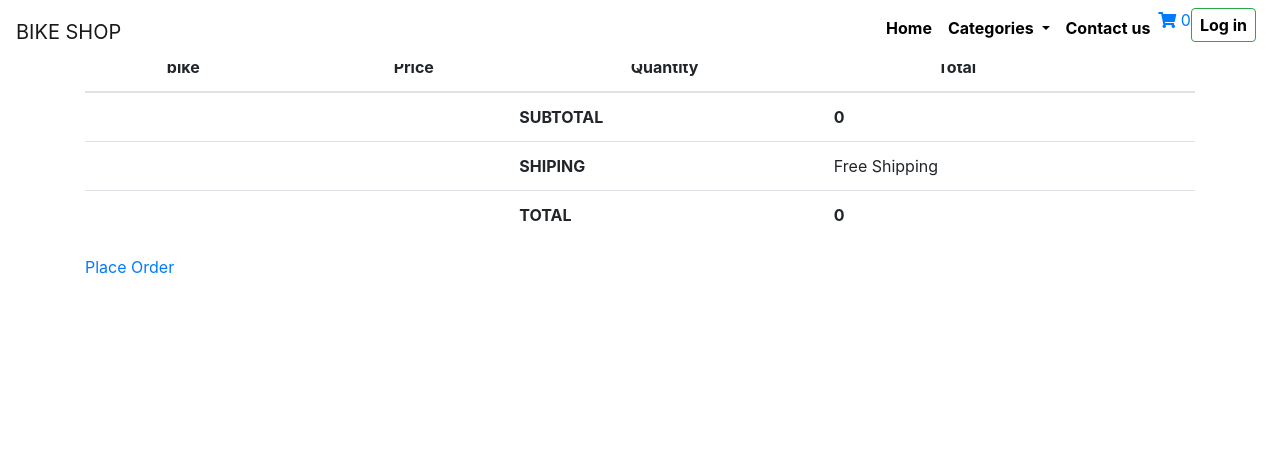
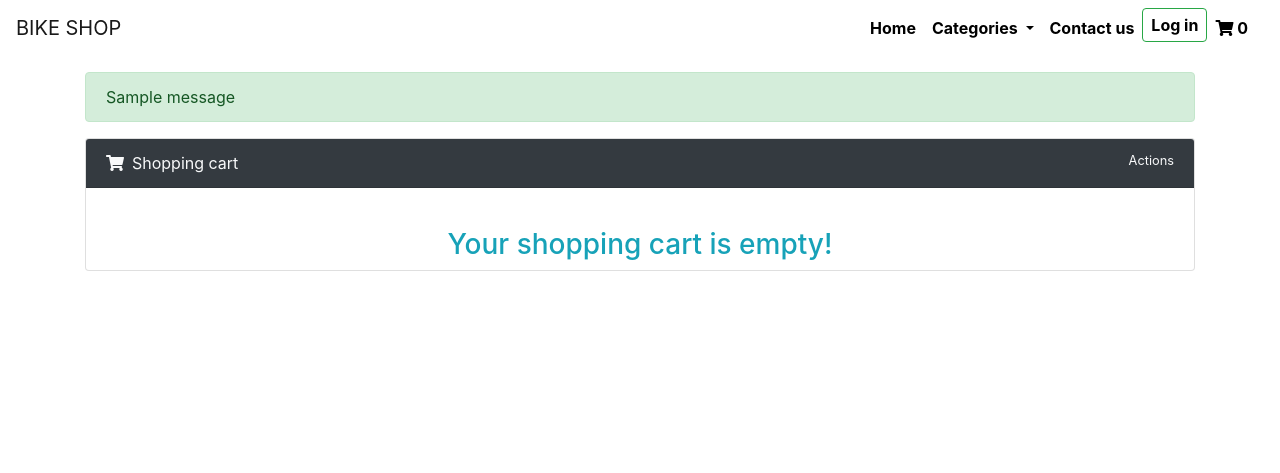
Before and after one commit to JohanDhana/bike-shop-django, a Django app: page /shopcart/ in a window 1280 px wide. Shown: the top 473 px of the page. Run offline with Django 3.2, Linux system fonts and the light colour scheme; tables that the repository leaves empty hold one stand-in row (values such as "Sample post"); one stand-in notice (Sample message) is shown; some libraries are stand-ins or nearby versions.

Commit message:
shopping cart layout
show messages, pass price & amount fields to Decimal

```diff
--- a/shop/models.py
+++ b/shop/models.py
@@ -12,11 +12,11 @@
     color = models.CharField(max_length=10, default="Blu")
     description = models.TextField(default="bicklete")
     full_description = RichTextField(blank=True, null=True)
-    price = models.CharField(max_length=5, default=0)
+    price = models.DecimalField(max_digits=10, decimal_places=2, default=100)
     image = models.ImageField(default="defalut.png")
     age_category = models.CharField(default=16, max_length=15)
     bike_categories = models.CharField(default="BMX", max_length=50)
-    amount = models.CharField(max_length=5, default=20)
+    amount = models.DecimalField(max_digits=10, decimal_places=2, default=10)
 
     def __str__(self):
         return self.name
--- a/shop/templates/shop/layout.html
+++ b/shop/templates/shop/layout.html
@@ -43,22 +43,6 @@
                     <a class="nav-link" href="/contact">Contact us</a>
                 </li>
 
-                 <!-- Cart -->
-                    <li class="header-cart dropdown default-dropdown">
-                        <a href="/shopcart" >
-                            <div class="header-btns-icon">
-                                <i class="fa fa-shopping-cart"></i>
-                                {% load myapptags %}
-                                {% shopcartcount user.id as count %}
-                                <span class="qty">{{ count }}</span>
-                            </div>
-                            <br>
-
-                        </a>
-
-                    </li>
-                    <!-- /Cart -->
-
                 {% if user.is_authenticated %}
                 <li class="nav-item dropdown">
                     <a class="nav-link dropdown-toggle" href="#" id="navbarDropdown2" role="button" data-toggle="dropdown" aria-haspopup="true" aria-expanded="false">
@@ -74,6 +58,18 @@
                     <a class="nav-link btn btn-outline-success my-2 my-sm-0 py-1 login" href="{% url 'admin:login' %}">Log in</a>
                 </li>
                 {% endif %}
+
+                <!-- Cart -->
+                <li class="nav-item">
+                    <a class="nav-link" href="/shopcart" >
+                        <i class="fa fa-shopping-cart"></i>
+                        {% load myapptags %}
+                        {% shopcartcount user.id as count %}
+                        <span class="qty">{{ count }}</span>
+                    </a>
+
+                </li>
+                <!-- /Cart -->
 {#                <li class="nav-item">#}
 {#                    <form method="POST">#}
 {#                       {% csrf_token %}#}
--- a/shop/templates/shop/shopcart_products.html
+++ b/shop/templates/shop/shopcart_products.html
@@ -1,87 +1,87 @@
 {% extends 'shop/layout.html' %}
 
+{% load static %}
 
-{% load static %}
 {% block extrahead  %}
-    <link rel="stylesheet" href="{% static 'shop/fix_navbar.css' %}">
-    {% endblock %}
+<link rel="stylesheet" href="{% static 'shop/fix_navbar.css' %}">
+{% endblock %}
 
 {% block content %}
 
+    <div class="container mt-5 pt-4">
+        {% if messages %}
+        <div class="row">
+            <div class="col-md-12">
+                {% for message in messages %}
+                  <div class="alert alert-{{ message.tags }}" role="alert">{{ message }}</div>
+                {% endfor %}
+            </div>
+        </div>
+        {% endif %}
 
-        <!-- container -->
-        <div class="container">
-            <!-- row -->
-            <div class="row">
+        <div class="card shopping-cart">
+            <div class="card-header bg-dark text-light">
+                <i class="fa fa-shopping-cart mr-2" aria-hidden="true"></i>Shopping cart
+                <small class="float-right">Actions</small>
+            </div>
+            <div class="card-body">
+                {% for rs in shopcart %}
+                <div class="row">
+                    <div class="col-12 col-sm-12 col-md-2 text-center">
+                        <img class="img-responsive" height="100px" src="{{rs.bike.image.url}}">
+                    </div>
+                    <div class="col-12 text-sm-center col-sm-12 text-md-left col-md-6">
+                        <a href="/bike/ {{ rs.bike.name }}" class="text-dark">
+                            <h4 class="font-weight-bold">{{ rs.bike.name }}</h4>
+                            <p class="text-truncate">{{ rs.bike.description }}</p>
+                        </a>
+                    </div>
+                    <div class="col-md-4">
+                        <div class="row">
+                            <div class="col-3 col-sm-3 col-md-6 text-md-right pt-1">
+                                <h6><strong>{{ rs.bike.price | floatformat:2 }}&euro; <span class="text-muted">x</span></strong></h6>
+                            </div>
+                            <div class="col-4 col-sm-4 col-md-4 text-center">
+                                <input type="text" class="w-50 text-center m-auto" disabled name="qty" value="{{rs.quantity}}">
+                            </div>
+                            <div class="col-2 col-sm-2 col-md-2 text-right">
+                                <a href="/deletefromcart/{{ rs.id }}" onclick="return confirm('Delete ! Are you sure?')"  class="btn btn-sm rounded-circle delete-cart p-0 shadow-none">
+                                    <i class="fas fa-times-circle fa-2x text-danger" aria-hidden="true"></i>
+                                </a>
+                            </div>
+                        </div>
 
-                <div class="col-md-12">
-                    <div class="order-summary clearfix">
-                        <div class="section-title">
-                            <h3 class="title">Shopcart bike List</h3>
+                    </div>
+                </div>
+                <hr>
+                {% endfor %}
+            </div>
+
+        {% if total > 0 %}
+            <div class="card-footer d-flex">
+                <div class="mr-auto">
+                    {% comment %}<div class="row">
+                        <div class="col-6">
+                            <input type="text" class="form-control" placeholder="cupone code">
                         </div>
-                        <table class="shopping-cart-table table">
-                            <thead>
-                            <tr>
-                                <th></th>
-                                <th>bike</th>
-                                <th class="text-center">Price</th>
-                                <th class="text-center">Quantity</th>
-                                <th class="text-center">Total</th>
-                                <th class="text-right"></th>
-                            </tr>
-                            </thead>
-                            <tbody>
-
-                            {% for rs in shopcart %}
-                                <tr>
-                                    <td class="thumb">
-                                            <img width="45px" src="{{rs.bike.image.url}}" alt="">
-                                    </td>
-                                    <td class="details">
-                                        <a href="/bike/ {{ rs.bike.name }}"></a>  </td>
-                                    <td class="price text-center"><strong>
-                                            {{ rs.bike.price }}
-                                    </strong></td>
-                                    <td class="qty text-center"><strong>{{rs.quantity}}</strong></td>
-                                    <td class="total text-center"><strong class="primary-color">$
-                                            {{ rs.amount }}
-                                    </strong></td>
-                                    <td class="text-right"><a class="btn btn-primary" href="/deletefromcart/{{ rs.id }}" onclick="return confirm('Delete ! Are you sure?')" ><i class="fa fa-close"></i></a></td>
-                                </tr>
-
-                            {% endfor %}
-
-                            </tbody>
-                            <tfoot>
-                            <tr>
-                                <th class="empty" colspan="3"></th>
-                                <th>SUBTOTAL</th>
-                                <th colspan="2" class="sub-total">{{ total }}</th>
-                            </tr>
-                            <tr>
-                                <th class="empty" colspan="3"></th>
-                                <th>SHIPING</th>
-                                <td colspan="2">Free Shipping</td>
-                            </tr>
-                            <tr>
-                                <th class="empty" colspan="3"></th>
-                                <th>TOTAL</th>
-                                <th colspan="2" class="total">{{ total }}</th>
-                            </tr>
-                            </tfoot>
-                        </table>
-                        <div class="pull-right">
-                            <a href="/orderbike" class="primary-btn">Place Order</a>
+                        <div class="col-6">
+                            <input type="submit" class="btn btn-default" value="Use cupone">
                         </div>
-                    </div>
-
+                    </div>{% endcomment %}
                 </div>
 
-
+                <div class="px-2">
+                    <div class="row">
+                        <div class="col-6">Total price: <b>{{ total | floatformat:2 }}€</b></div>
+                        <div class="col-6"><a href="/orderbike" class="btn btn-success btn-block mt-2">Checkout</a></div>
+                    </div>
+                </div>
             </div>
-            <!-- /row -->
+        {% else %}
+            <h3 class="text-info text-center">Your shopping cart is empty!</h3>
+        {% endif %}
         </div>
-        <!-- /container -->
+    </div>
 
 
 {% endblock %}
--- a/shop/views.py
+++ b/shop/views.py
@@ -147,7 +147,7 @@
         data.quantity = 1
         data.variant_id = None
         data.save()  #
-        messages.success(request, "Product added to Shopcart")
+        messages.success(request, "Product added to cart")
         return HttpResponseRedirect(url)
 
 
@@ -169,7 +169,7 @@
 @login_required(login_url='/admin')  # Check login
 def deletefromcart(request, id):
     ShopCart.objects.filter(id=id).delete()
-    messages.success(request, "Your item deleted form Shopcart.")
+    messages.success(request, "Your item deleted form shopping cart!")
     return HttpResponseRedirect("/shopcart")
 
 
```
Also changed, not shown: shop/templates/shop/details.html (+28 -16 lines), shop/migrations/0012_auto_20201013_1256.py (added), shop/migrations/0013_auto_20201013_1554.py (added), shop/migrations/0014_auto_20201013_1556.py (added).
